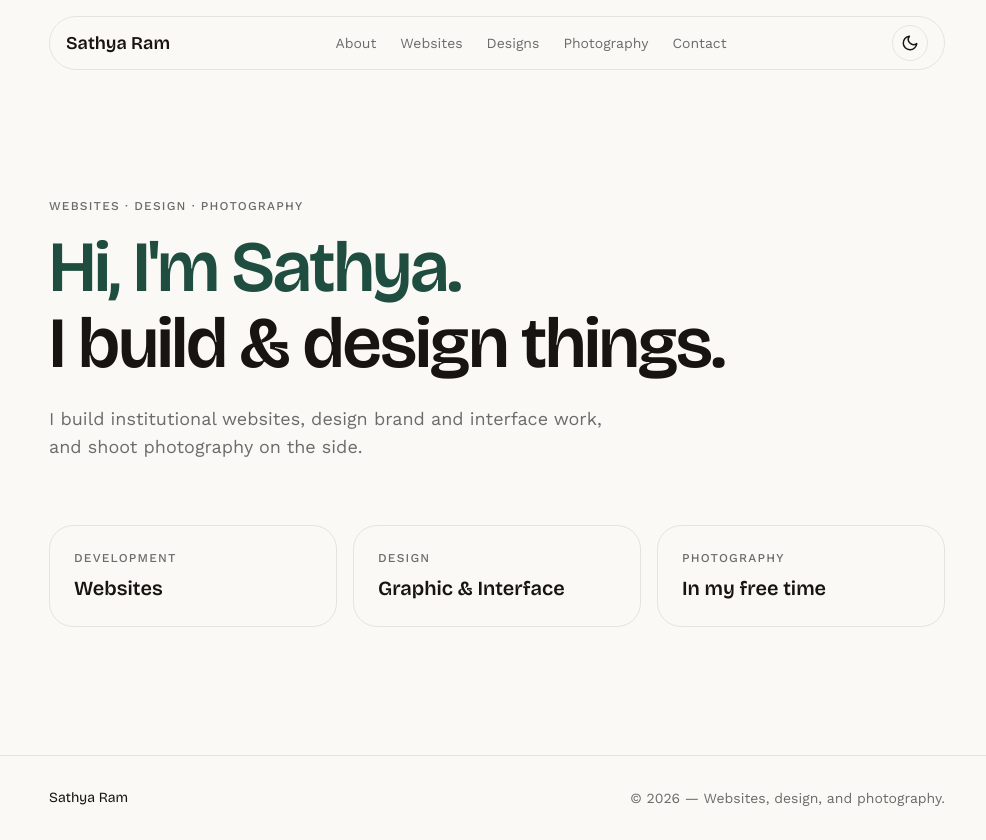
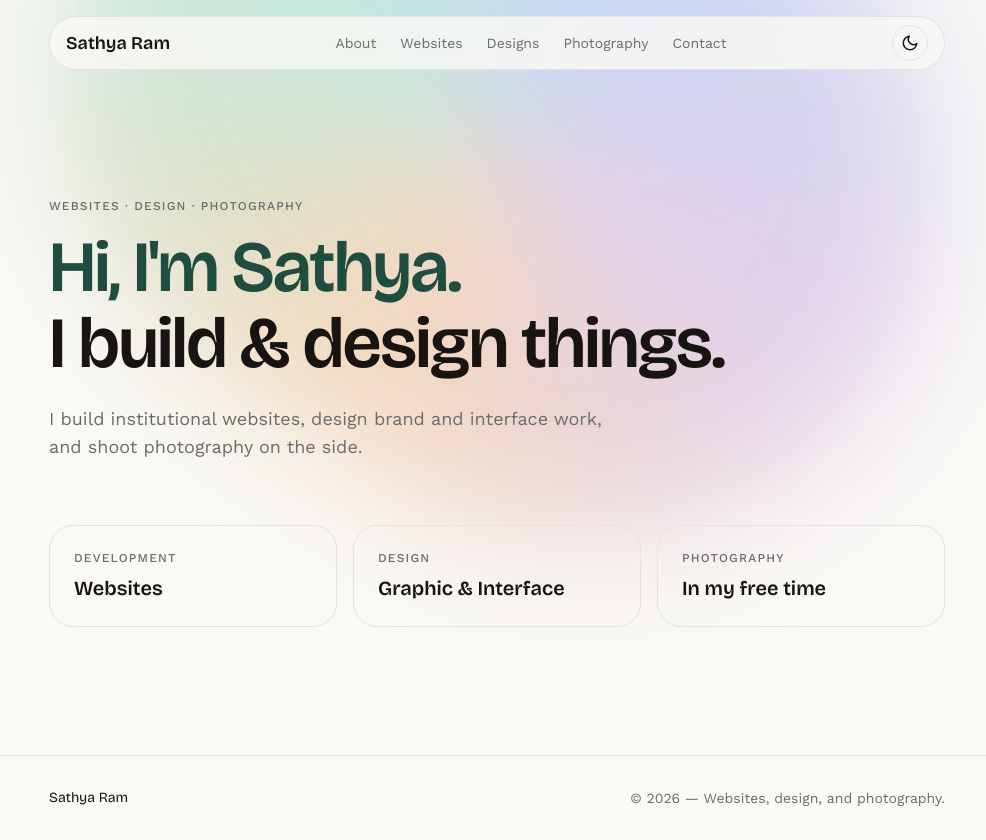
Before and after one commit to sathyaram/sathyaram, a Next.js app: page / in a window 1280 px wide. Shown: the whole page, without its empty margins (143-1129 px from the left). Built offline with nearby package versions, Linux system fonts and the light colour scheme.

Commit message:
Add hand-rolled animated gradient background (light) and starfield (dark), no libraries

```diff
--- a/app/globals.css
+++ b/app/globals.css
@@ -35,3 +35,19 @@ body {
     background-color 200ms ease,
     color 200ms ease;
 }
+
+@keyframes gradient-spin {
+  to {
+    transform: rotate(360deg);
+  }
+}
+
+@keyframes star-twinkle {
+  0%,
+  100% {
+    opacity: 0.5;
+  }
+  50% {
+    opacity: 1;
+  }
+}
--- a/app/layout.tsx
+++ b/app/layout.tsx
@@ -2,6 +2,8 @@ import type { Metadata } from "next";
 import { Bricolage_Grotesque, Work_Sans } from "next/font/google";
 import Nav from "@/components/Nav";
 import Footer from "@/components/Footer";
+import GradientBackground from "@/components/GradientBackground";
+import StarField from "@/components/StarField";
 import "./globals.css";
 import "./custom.scss";
 
@@ -44,7 +46,9 @@ export default function RootLayout({
       <head>
         <script dangerouslySetInnerHTML={{ __html: themeInitScript }} />
       </head>
-      <body className="min-h-full flex flex-col font-sans">
+      <body className="relative min-h-full flex flex-col font-sans">
+        <GradientBackground />
+        <StarField />
         <Nav />
         <main className="flex-1">{children}</main>
         <Footer />
--- /dev/null
+++ b/components/GradientBackground.tsx
@@ -0,0 +1,18 @@
+export default function GradientBackground() {
+  return (
+    <div
+      aria-hidden="true"
+      className="pointer-events-none absolute inset-x-0 top-0 -z-10 h-[640px] overflow-hidden dark:hidden"
+    >
+      <div className="absolute left-1/2 top-[-220px] h-[700px] w-[900px] -translate-x-1/2">
+        <div
+          className="h-full w-full animate-[gradient-spin_60s_linear_infinite] rounded-full opacity-50 blur-3xl motion-reduce:animate-none"
+          style={{
+            background:
+              "conic-gradient(from 0deg, #93b8f2, #c9a9e0, #f2b880, #8fd9c4, #93b8f2)",
+          }}
+        />
+      </div>
+    </div>
+  );
+}
--- /dev/null
+++ b/components/StarField.tsx
@@ -0,0 +1,40 @@
+function mulberry32(seed: number) {
+  return function random() {
+    seed = (seed + 0x6d2b79f5) | 0;
+    let t = Math.imul(seed ^ (seed >>> 15), 1 | seed);
+    t = (t + Math.imul(t ^ (t >>> 7), 61 | t)) ^ t;
+    return ((t ^ (t >>> 14)) >>> 0) / 4294967296;
+  };
+}
+
+function generateStars(count: number, seed: number) {
+  const random = mulberry32(seed);
+  const shadows: string[] = [];
+  for (let i = 0; i < count; i++) {
+    const x = (random() * 100).toFixed(2);
+    const y = (random() * 100).toFixed(2);
+    shadows.push(`${x}vw ${y}vh #fff`);
+  }
+  return shadows.join(", ");
+}
+
+const smallStars = generateStars(140, 1);
+const bigStars = generateStars(50, 2);
+
+export default function StarField() {
+  return (
+    <div
+      aria-hidden="true"
+      className="pointer-events-none fixed inset-0 -z-10 hidden overflow-hidden dark:block"
+    >
+      <div
+        className="absolute h-[1px] w-[1px] animate-[star-twinkle_5s_ease-in-out_infinite] rounded-full bg-white motion-reduce:animate-none"
+        style={{ boxShadow: smallStars }}
+      />
+      <div
+        className="absolute h-[2px] w-[2px] animate-[star-twinkle_7s_ease-in-out_infinite] rounded-full bg-white motion-reduce:animate-none"
+        style={{ boxShadow: bigStars, animationDelay: "2s" }}
+      />
+    </div>
+  );
+}
```
